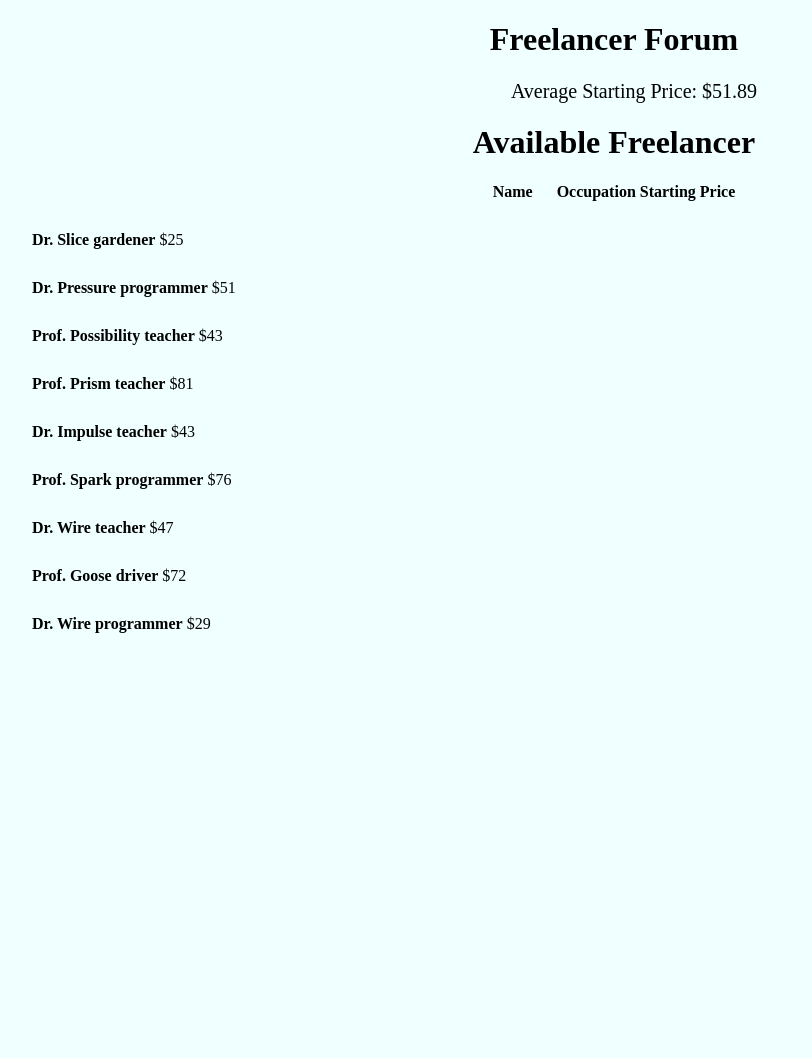
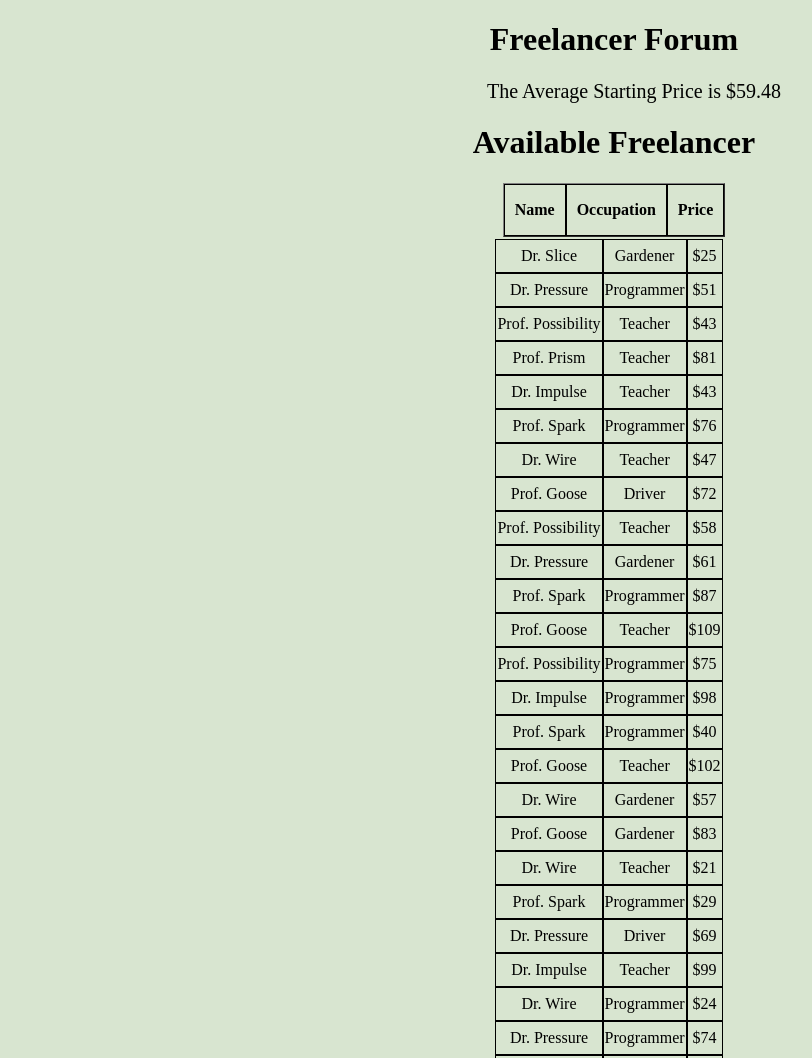
Before and after one commit to roy-is-our-boy13/Unit2.FreelancerForum, a plain HTML site: page index.html in a window 1280 px wide. Shown: the top 1058 px of the page, without its empty margins (26-838 px from the left). Before the commit the page ends 800 px from the top, so only its background shows below. Drawn offline with Linux system fonts and the light colour scheme.

Commit message:
Fixed lots of bugs and the loop works very well.

```diff
--- a/index.css
+++ b/index.css
@@ -4,35 +4,29 @@ h1
 }
 body
 {
-    background-color: azure;
+    background-color: rgb(216, 229, 208);
 }
 .freelancerList
 {
-    margin-top: 20px;
+    margin-left: -10px;
+    padding: 10px;
+    margin-top: -8px;
 }
 .averagePrice
 {
     text-align: center;
     font-size: 20px;
-    margin-top: 20px;
+    margin-top: 10px;
 }
-.freelancerSpaceing
+th
 {
-    padding: 10px;
-    margin-bottom: 10px;
+    margin-left: 40px;
+    border: 1px solid black;
+    line-height: 30px;
 }
-.item-a
+td
 {
-
-    justify-self: start;
-    margin-right: 20px;
+    height: 30px;
+    border: 1px solid black;
+    line-height: 30px;
 }
-.item-b
-{
-    justify-self: center;
-}
-.item-c
-{
-    justify-self: end;
-    margin-left: 80px;
-}
--- a/index.html
+++ b/index.html
@@ -11,18 +11,27 @@
     <header><h1>Freelancer Forum</h1></header>
     <ul class = "averagePrice" id = "averagePrice">The Average Starting Price is $0</ul>
     <h1>Available Freelancer</h1>
-    <p align ="center">
-        <strong class = "item-a">
-            Name
-        </strong>
-        <strong class = ".item-b">
-            Occupation
-        </strong>
-        <strong class = ".item-c">
-         Starting Price
-        </strong>
-    </p>
-    <ul id="freelancerList" class = "freelancerList"></ul>
-
+    <section>
+        <div align = "center">
+            <table border = 1 cellspacing="0" cellpadding="10" class ="item-a">
+                <thead>
+                    <tr>
+                        <th>Name</th>
+                        <th>Occupation</th>
+                        <th>Price</th>
+                    </tr>
+                </thead>
+            </table>
+        </div>
+        <div align = "center">
+            <table border = 1 cellspacing="0" cellpadding="20">
+                <thread>
+                    <tr>
+                        <ul id="freelancerList" class = "freelancerList"></ul>
+                    </tr>
+                </thread>
+            </table>
+        </div>
+    </section>
 </body>
 </html>
--- a/index.js
+++ b/index.js
@@ -1,17 +1,42 @@
+/**
+ * The group of freelancers serves as an example for the workshop.
+ */
 const freelancers = [
-    { name: "Dr. Slice", price: 25, occupation: "gardener" },
-    { name: "Dr. Pressure", price: 51, occupation: "programmer" },
-    { name: "Prof. Possibility", price: 43, occupation: "teacher" },
-    { name: "Prof. Prism", price: 81, occupation: "teacher" },
-    { name: "Dr. Impulse", price: 43, occupation: "teacher" },
-    { name: "Prof. Spark", price: 76, occupation: "programmer" },
-    { name: "Dr. Wire", price: 47, occupation: "teacher" },
-    { name: "Prof. Goose", price: 72, occupation: "driver" },
+    { name: "Dr. Slice", price: 25, occupation: "Gardener" },
+    { name: "Dr. Pressure", price: 51, occupation: "Programmer" },
+    { name: "Prof. Possibility", price: 43, occupation: "Teacher" },
+    { name: "Prof. Prism", price: 81, occupation: "Teacher" },
+    { name: "Dr. Impulse", price: 43, occupation: "Teacher" },
+    { name: "Prof. Spark", price: 76, occupation: "Programmer" },
+    { name: "Dr. Wire", price: 47, occupation: "Teacher" },
+    { name: "Prof. Goose", price: 72, occupation: "Driver" },
   ];
 
+  // The array of names of each freelancer.
   const Name = ["Dr. Slice", "Dr. Pressure", "Prof. Possibility", "Prof. Prism","Dr. Impulse", "Prof. Spark", "Dr. Wire", "Prof. Goose"];
-  const Occupation = ["gardener", "programmer", "teacher", "driver"];
+  // An array of job titles, which are called occupation.
+  const Occupation = ["Gardener", "Programmer", "Teacher", "Driver"];
+  //Set the max of freelances to 50.
+  const theMax = 50;
 
+  /**
+   * This function generates a random order for freelancers.
+   * @returns {const} random numbers for each name, occupation, and price.
+   */
+  function randomGenerator()
+  {
+    const randomName = Name[Math.floor(Math.random() * Name.length)];
+    const randomOccupation = Occupation[Math.floor(Math.random() * Occupation.length)];
+    const randomPrice = Math.floor(Math.random() * 90) + 20;
+
+    return {name: randomName, occupation: randomOccupation, price: randomPrice };
+  }
+
+  /**
+   * This function will render the existing freelancers from the given array while
+   * generating some new random ones. It will also calculate the average price of
+   * all the freelancers provided.
+   */
   function render()
   {
     const listOfFreelancers = document.querySelector('#freelancerList');
@@ -20,41 +45,31 @@ const freelancers = [
     for(let i = 0; i < freelancers.length; i++)
     {
         const freelancer = freelancers[i];
-        const freelancerElement = document.createElement('div');
-        freelancerElement.classList.add('freelancerSpaceing');
-        freelancerElement.innerHTML = `<strong>${freelancer.name}</strong> <strong>${freelancer.occupation}</strong>  $${freelancer.price}`;
+        const freelancerElement = document.createElement('tr');
+        freelancerElement.innerHTML = `<td>${freelancer.name}</td><td>${freelancer.occupation}</td><td>$${freelancer.price}</td></tr>`;
         listOfFreelancers.appendChild(freelancerElement);
     }
-    averagePrice();
-  }
 
-  function radomGenerator()
-  {
-    const randomName = Name[Math.floor(Math.random() * Name.length)];
-    const randomOccupation = Occupation[Math.floor(Math.random() * Occupation.length)];
-    const randomPrice = Math.floor(Math.random() * 100) + 20;
-
-    return {name: randomName, occupation: randomOccupation, price: randomPrice };
-  }
-
-
-  function addfreelancers()
-  {
-    const nextFreelancer = radomGenerator();
-    freelancers.push(nextFreelancer);
-    render();
-  }
-
-  function averagePrice()
-  {
     const theAveragePriceOfFreelancers =
         freelancers.reduce((accumlator, currentValue) =>
             accumlator + currentValue.price, 0);
-    const totalAveragePrice = (theAveragePriceOfFreelancers/freelancers.length);
-    document.querySelector('#averagePrice').innerText = `Average Starting Price: $${totalAveragePrice.toFixed(2)}`;
+    const totalAveragePrice = ((theAveragePriceOfFreelancers/freelancers.length).toFixed(2));
 
+    document.querySelector('#averagePrice').innerText = `The Average Starting Price is $${totalAveragePrice}`;
   }
 
-  render();
-
-  setInterval(addfreelancers, 3000);
+  /**
+   * Adding new freelancers will occur at intervals, allowing the list of freelancers to render.
+   * The loop will stop when the number of freelancers is greater than or equal to the given maximum.
+   */
+  const addfreelancers = setInterval (()=>
+  {
+    const nextFreelancer = randomGenerator();
+    freelancers.push(nextFreelancer);
+    render();
+    if(freelancers.length >= theMax)
+    {
+        clearInterval(addfreelancers);
+        return;
+    }
+  }, 40);
```
